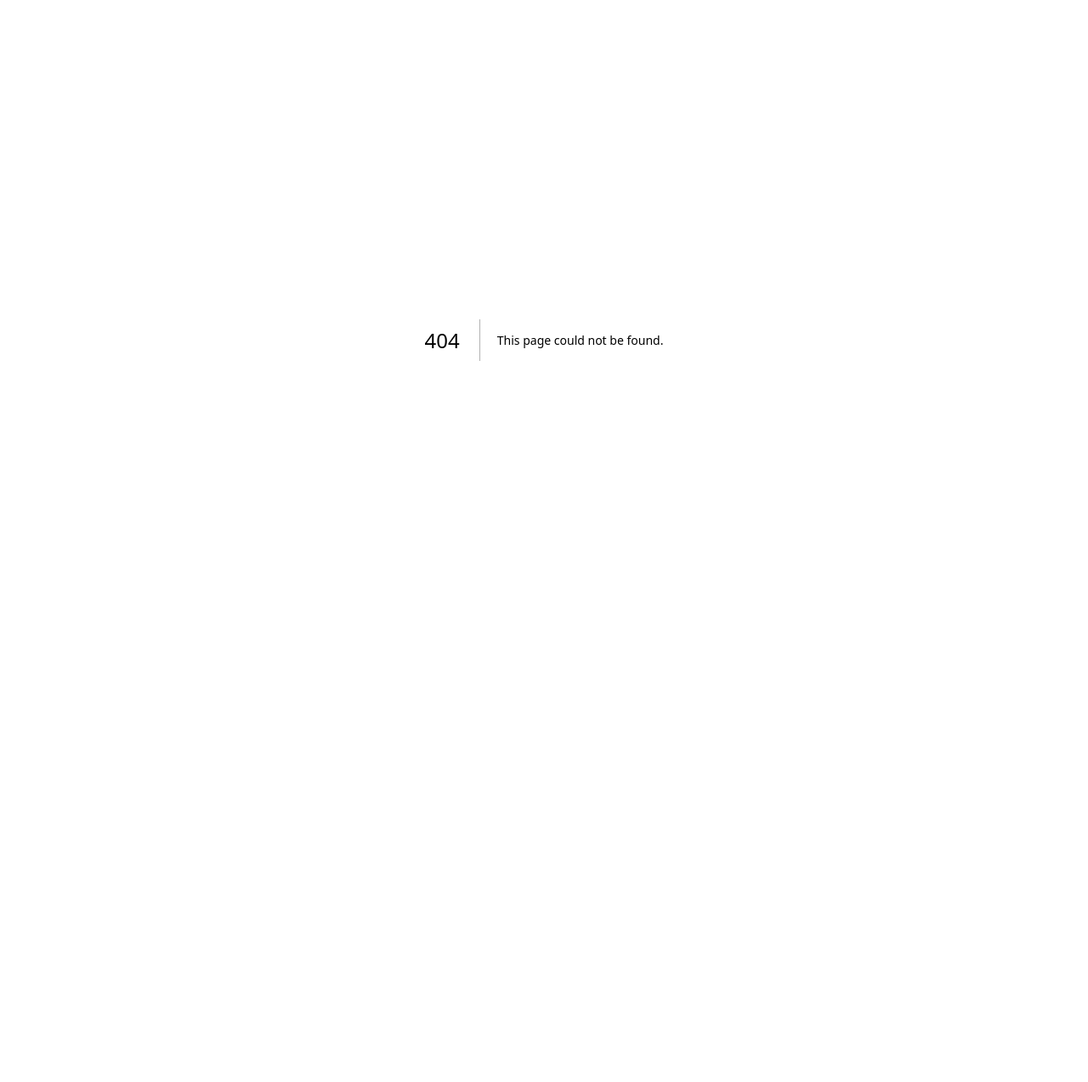
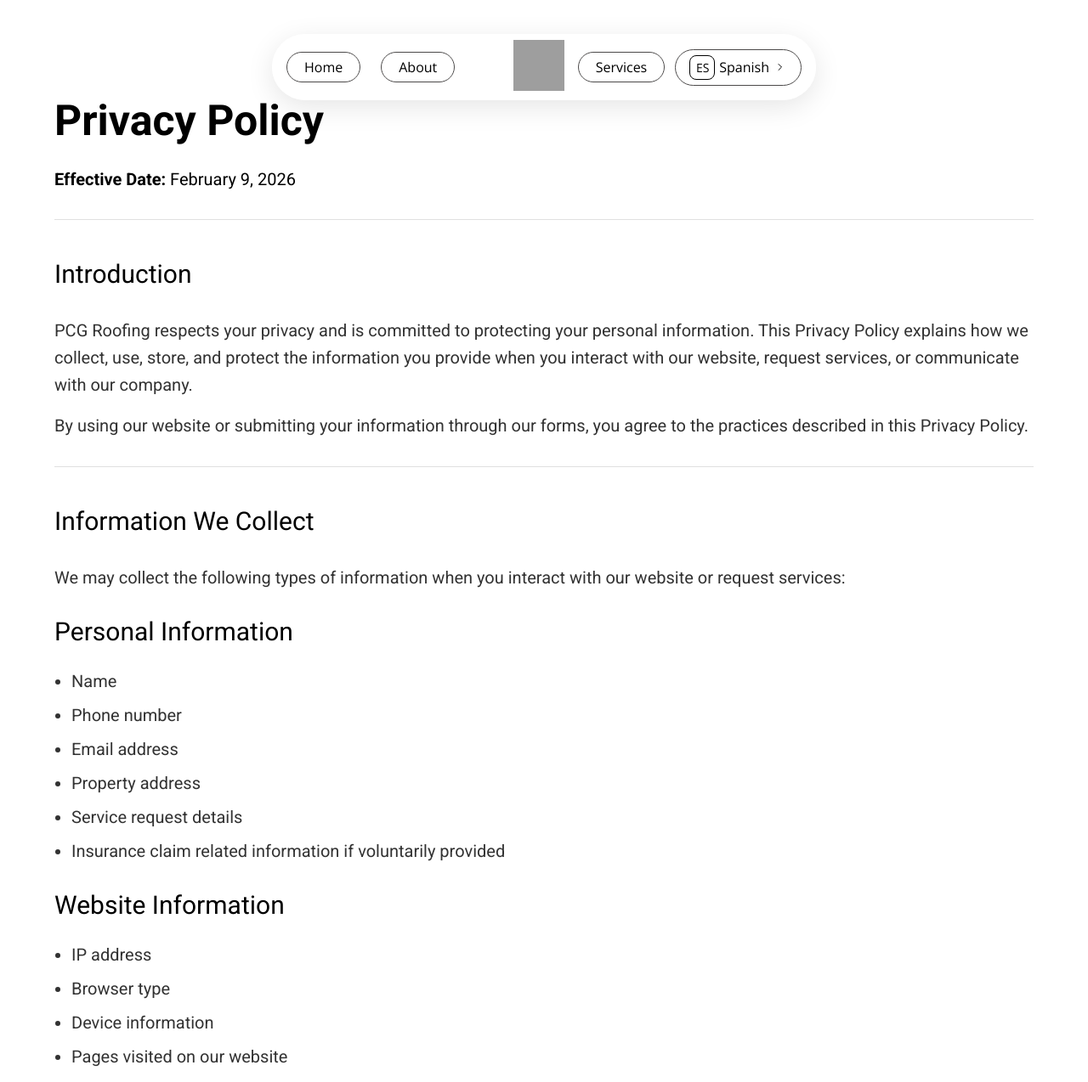
Before and after one commit to npmsami/PCG, a Next.js app: page /privacy-policy in a window 1280 px wide. Before the commit this address had no page. Shown: the top 1274 px of the page at 85% size. Before the commit the page ends 800 px from the top, so only its background shows below. Built offline with nearby package versions, Linux system fonts and the light colour scheme; grey boxes are pictures that could not be loaded.

Commit message:
Add privacy policy page and footer link

```diff
--- a/app/components/Footer.tsx
+++ b/app/components/Footer.tsx
@@ -134,7 +134,7 @@ export default function Footer() {
             <p>© 2025 PCG Roofing. All rights reserved.</p>
           </div>
           <div className="legal-links">
-            <a href="#" className="legal-link">Privacy Policy</a>
+            <a href="/privacy-policy" className="legal-link">Privacy Policy</a>
             <a href="#" className="legal-link">Terms of Service</a>
             <a href="#" className="legal-link">Cookie Settings</a>
           </div>
--- /dev/null
+++ b/app/privacy-policy/page.tsx
@@ -0,0 +1,202 @@
+import Navigation from '../components/Navigation'
+import Footer from '../components/Footer'
+import '../styles/about.css'
+
+export const metadata = {
+  title: 'Privacy Policy - PCG Roofing',
+  description:
+    'Read the PCG Roofing Privacy Policy to understand how we collect, use, and protect your personal information.',
+}
+
+export default function PrivacyPolicy() {
+  return (
+    <main>
+      <Navigation />
+
+      <div className="container">
+        <article className="about-content">
+          <section className="about-hero">
+            <h1 className="heading-1">
+              <p>Privacy Policy</p>
+            </h1>
+            <p className="text-medium">
+              <strong>Effective Date:</strong> February 9, 2026
+            </p>
+          </section>
+
+          <section className="about-section">
+            <h2 className="about-subheading">Introduction</h2>
+            <p className="text-medium">
+              PCG Roofing respects your privacy and is committed to protecting your personal information. This Privacy
+              Policy explains how we collect, use, store, and protect the information you provide when you interact
+              with our website, request services, or communicate with our company.
+            </p>
+            <p className="text-medium">
+              By using our website or submitting your information through our forms, you agree to the practices
+              described in this Privacy Policy.
+            </p>
+          </section>
+
+          <section className="about-section">
+            <h2 className="about-subheading">Information We Collect</h2>
+            <p className="text-medium">
+              We may collect the following types of information when you interact with our website or request services:
+            </p>
+
+            <h3 className="about-highlight">Personal Information</h3>
+            <ul className="about-values">
+              <li>Name</li>
+              <li>Phone number</li>
+              <li>Email address</li>
+              <li>Property address</li>
+              <li>Service request details</li>
+              <li>Insurance claim related information if voluntarily provided</li>
+            </ul>
+
+            <h3 className="about-highlight">Website Information</h3>
+            <ul className="about-values">
+              <li>IP address</li>
+              <li>Browser type</li>
+              <li>Device information</li>
+              <li>Pages visited on our website</li>
+              <li>Cookies and analytics data</li>
+            </ul>
+
+            <h3 className="about-highlight">Information Provided Through Forms</h3>
+            <p className="text-medium">
+              When you fill out a contact form, request a roof inspection, request storm damage assistance, or respond
+              to advertisements or landing pages, we may collect the information you submit including your contact
+              details and service request information.
+            </p>
+          </section>
+
+          <section className="about-section">
+            <h2 className="about-subheading">How We Use Your Information</h2>
+            <p className="text-medium">PCG Roofing uses the information we collect to:</p>
+            <ul className="about-values">
+              <li>Respond to customer inquiries</li>
+              <li>Schedule roofing inspections or service appointments</li>
+              <li>Provide estimates and service updates</li>
+              <li>Coordinate roofing repair or insurance claim assistance</li>
+              <li>Send follow-up communications related to your request</li>
+              <li>Improve our website and customer experience</li>
+              <li>Communicate with customers about services they requested</li>
+            </ul>
+            <p className="text-medium">
+              We only use the information necessary to provide our services and operate our business.
+            </p>
+          </section>
+
+          <section className="about-section">
+            <h2 className="about-subheading">SMS Communications</h2>
+            <p className="text-medium">
+              If you provide your phone number through our website forms, service requests, or other lead sources, you
+              may receive SMS text messages from PCG Roofing related to your inquiry or requested services.
+            </p>
+            <p className="text-medium">These messages may include:</p>
+            <ul className="about-values">
+              <li>Appointment confirmations</li>
+              <li>Inspection scheduling</li>
+              <li>Service updates</li>
+              <li>Follow-up regarding roofing or repair requests</li>
+            </ul>
+            <p className="text-medium">Message frequency may vary.</p>
+            <p className="text-medium">
+              Message and data rates may apply depending on your mobile carrier plan.
+            </p>
+            <p className="text-medium">
+              You may opt out of receiving SMS messages at any time by replying <strong>STOP</strong> to any message
+              you receive from us.
+            </p>
+            <p className="text-medium">
+              For assistance, reply <strong>HELP</strong> or contact our office directly.
+            </p>
+          </section>
+
+          <section className="about-section">
+            <h2 className="about-subheading">Sharing of Information</h2>
+            <p className="text-medium">PCG Roofing does not sell, rent, or trade your personal information.</p>
+            <p className="text-medium">We may share information only in the following limited situations:</p>
+            <ul className="about-values">
+              <li>With trusted service providers who help operate our business systems</li>
+              <li>With contractors or staff assisting with your requested services</li>
+              <li>When required by law or legal process</li>
+              <li>To protect the safety, rights, or property of PCG Roofing or others</li>
+            </ul>
+
+            <h3 className="about-highlight">SMS Compliance Statement</h3>
+            <p className="text-medium">
+              Mobile information will not be shared with third parties or affiliates for marketing or promotional
+              purposes.
+            </p>
+            <p className="text-medium">
+              All the above categories exclude text messaging originator opt-in data and consent; this information will
+              not be shared with any third parties.
+            </p>
+          </section>
+
+          <section className="about-section">
+            <h2 className="about-subheading">Data Security</h2>
+            <p className="text-medium">
+              We take reasonable measures to protect your personal information from unauthorized access, misuse, or
+              disclosure. While no system can guarantee absolute security, we use appropriate technical and
+              administrative safeguards to protect the information we collect.
+            </p>
+          </section>
+
+          <section className="about-section">
+            <h2 className="about-subheading">Cookies and Website Analytics</h2>
+            <p className="text-medium">
+              Our website may use cookies or similar technologies to improve the user experience and analyze website
+              performance.
+            </p>
+            <p className="text-medium">
+              Cookies help us understand how visitors interact with our website so we can improve functionality and
+              services. You may disable cookies in your browser settings if you prefer.
+            </p>
+          </section>
+
+          <section className="about-section">
+            <h2 className="about-subheading">Your Choices and Rights</h2>
+            <p className="text-medium">
+              You may choose not to provide certain personal information; however, doing so may limit our ability to
+              provide services.
+            </p>
+            <p className="text-medium">You may also request to:</p>
+            <ul className="about-values">
+              <li>Update your contact information</li>
+              <li>Request removal from communications</li>
+              <li>Opt out of SMS communications by replying STOP</li>
+            </ul>
+          </section>
+
+          <section className="about-section">
+            <h2 className="about-subheading">Contact Information</h2>
+            <p className="text-medium">
+              If you have questions about this Privacy Policy or how your information is handled, please contact us:
+            </p>
+            <p className="text-medium">
+              PCG Roofing
+              <br />
+              [Insert Business Address]
+              <br />
+              [Insert Business Phone Number]
+              <br />
+              [Insert Business Email]
+            </p>
+          </section>
+
+          <section className="about-section">
+            <h2 className="about-subheading">Updates to This Privacy Policy</h2>
+            <p className="text-medium">
+              PCG Roofing may update this Privacy Policy from time to time to reflect changes in business practices or
+              legal requirements. The updated policy will be posted on this page with the revised effective date.
+            </p>
+          </section>
+        </article>
+      </div>
+
+      <Footer />
+    </main>
+  )
+}
```
